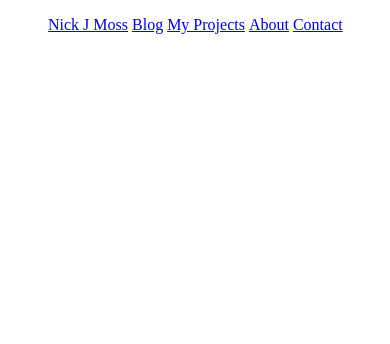
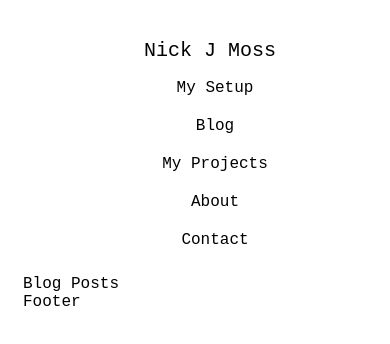
Before and after one commit to nickjmoss/my_blog, a plain HTML site: page index.html in a window 390 px wide. Drawn offline with Linux system fonts and the light colour scheme.

Commit message:
Created basic menu bar

```diff
--- a/index.html
+++ b/index.html
@@ -7,16 +7,36 @@
     <link rel="favicon" type="image/png" href="images/favicon.png">
 </head>
 <body>
-    <div>
-        <ul>
-            <li style="display: inline;"><a href='index.html'>Nick J Moss</a></li>
-            <li style="display: inline;"><a href='blog.html'>Blog</a></li>
-            <li style="display: inline;"><a href='projects.html'>My Projects</a></li>
-            <li style="display: inline;"><a href='about.html'>About</a></li>
-            <li style="display: inline;"><a href='contact.html'>Contact</a></li>
-        </ul>
-    </div>
+    <script src="script.js"></script>
+    <main>
+        <div>
+            <nav>
+                <ul class="menu">
+                    <li class="logo"><a href='index.html'>Nick J Moss</a></li>
+                    <li class="item"><a href='mysetup.html'>My Setup</a></li>
+                    <li class="item"><a href='blog.html'>Blog</a></li>
+                    <li class="item"><a href='projects.html'>My Projects</a></li>
+                    <li class="item"><a href='about.html'>About</a></li>
+                    <li class="item"><a href='contact.html'>Contact</a></li>
+                </ul>
+            </nav>
+
+        </div>
+        <div>
+            <section>
+            </section>
+        </div>
+        <div>
+            <section>
+                Blog Posts
+            </section>
+        </div>
+
+        <footer>
+            Footer
+        </footer>
     <header>
     </header>
+    <main></main>
 </body>
 </html>
--- /dev/null
+++ b/script.js
@@ -0,0 +1,17 @@
+const toggle = document.querySelector(".toggle");
+const menu = document.querySelector(".menu");
+
+//Toggle mobile menu
+function toggleMenu() {
+    if (menu.classList.contains("active")) {
+        menu.classList.remove("active");
+
+        toggle.querySelector("a").innerHTML  = "<i class='fa fas-bars'></i>"
+    } else {
+        menu.classList.add("active");
+
+        toggle.querySelector("a").innerHTML = "<i class='fa fas-times'></i>"
+    }
+ }
+
+ toggle.addEventListener("click", toggleMenu, false);
--- a/style.css
+++ b/style.css
@@ -0,0 +1,60 @@
+:root {
+    font-family: 'Courier New', Courier, monospace;
+    background-color: white;
+    padding: 15px;
+}
+nav {
+    padding: 0 15px;
+    background-color: white;
+}
+
+/* div.name a {
+    font-weight: bold;
+    font-size: 20px;
+    margin-top: 8px;
+    margin-right: 50px;
+    position: relative;
+}
+
+div.name a:hover {
+    background-color: transparent;
+} */
+
+/*Basic Styling*/
+
+a{
+    text-decoration: none;
+    color: black;
+}
+
+.menu {
+    display: flex;
+    flex-wrap: wrap;
+    justify-content: space-between;
+    align-items: center;
+    list-style: none;
+}
+
+.logo {
+    font-size: 20px;
+    padding: 7.5px 10px 7.5px 0px;
+}
+
+.item {
+    padding: 10px;
+}
+
+.item a:hover, .item a:hover::after{
+    background-color: lightgray;
+}
+
+@media only screen and (max-width: 1000px) {
+    .menu {
+        display: flex;
+        flex-wrap: wrap;
+        justify-content: space-between;
+        align-items: center;
+        list-style: none;
+        flex-direction: column;
+    }
+}
```
Also changed, not shown: index.js (deleted), mysetup.html (added), 1 other file.
